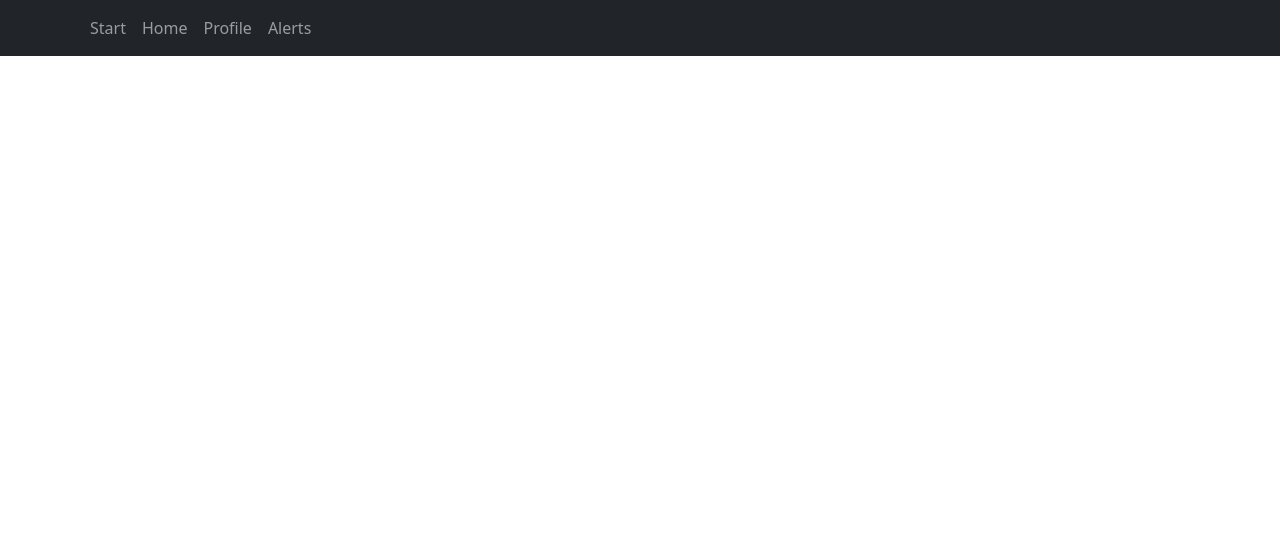
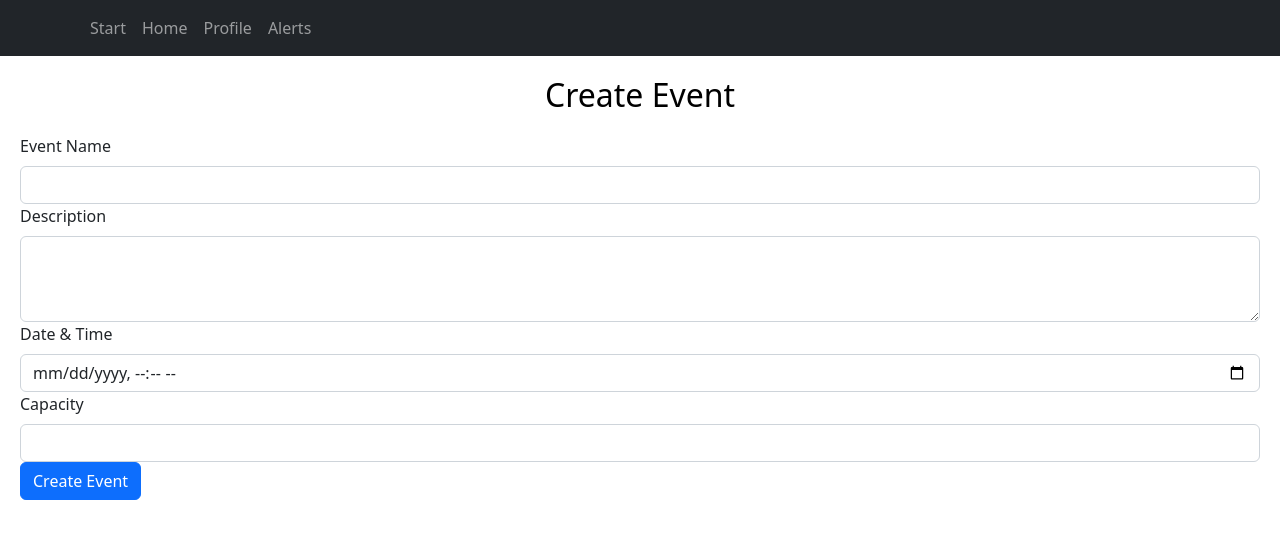
Before and after one commit to Chia-HsuanSu/SalemCircle, a React (Create React App) app in the folder frontend/: page /CreateEvent in a window 1280 px wide. Shown: the top 538 px of the page. Built offline with nearby package versions, Linux system fonts and the light colour scheme.

Commit message:
createEvents

```diff
--- a/frontend/src/App.js
+++ b/frontend/src/App.js
@@ -15,6 +15,7 @@ import ViewEventsPage from "./components/pages/viewEventsPage";
 import EventDetailsPage from "./components/pages/eventDetailPage";
 import MyEventsPage from "./components/pages/myEventsPage";
 import MyFavoritesPage from "./components/pages/myFavoritesPage";
+import CreateEventPage from "./components/pages/createEvent";
 
 export const UserContext = createContext();
 //test change
@@ -40,6 +41,7 @@ const App = () => {
           <Route path="/details/:eventId" element={<EventDetailsPage/>} />
           <Route path="/myEventsPage" element={<MyEventsPage/>} />
           <Route path="/myFavoritesPage" element={<MyFavoritesPage/>} />
+          <Route path="/CreateEvent" element={<CreateEventPage/>} />
 
 
 
--- /dev/null
+++ b/frontend/src/components/pages/createEvent.js
@@ -0,0 +1,56 @@
+import React, { useState } from 'react';
+import axios from 'axios';
+import { Form, Button } from 'react-bootstrap';
+
+const CreateEventPage = () => {
+    const [eventName, setEventName] = useState('');
+    const [description, setDescription] = useState('');
+    const [dateTime, setDateTime] = useState('');
+    const [capacity, setCapacity] = useState('');
+    const [errorMessage, setErrorMessage] = useState('');
+
+    const handleSubmit = async (e) => {
+        e.preventDefault();
+        try {
+            const response = await axios.post('http://localhost:8083/event/create', {
+                eventName,
+                description,
+                dateTime,
+                capacity
+            });
+            console.log('Event created:', response.data);
+            // Optionally, you can redirect the user to another page or display a success message
+        } catch (error) {
+            console.error('Error creating event:', error.response.data);
+            setErrorMessage(error.response.data.error);
+        }
+    };
+
+    return (
+        <div className="create-event-container" style={{ backgroundColor: 'white', minHeight: '100vh', padding: '20px' }}>
+            <h2 style={{ textAlign: 'center', marginBottom: '20px', color: 'black' }}>Create Event</h2>
+            {errorMessage && <div style={{ color: 'red', textAlign: 'center', marginBottom: '10px' }}>{errorMessage}</div>}
+            <Form onSubmit={handleSubmit}>
+                <Form.Group controlId="eventName">
+                    <Form.Label>Event Name</Form.Label>
+                    <Form.Control type="text" value={eventName} onChange={(e) => setEventName(e.target.value)} required />
+                </Form.Group>
+                <Form.Group controlId="description">
+                    <Form.Label>Description</Form.Label>
+                    <Form.Control as="textarea" rows={3} value={description} onChange={(e) => setDescription(e.target.value)} required />
+                </Form.Group>
+                <Form.Group controlId="dateTime">
+                    <Form.Label>Date & Time</Form.Label>
+                    <Form.Control type="datetime-local" value={dateTime} onChange={(e) => setDateTime(e.target.value)} required />
+                </Form.Group>
+                <Form.Group controlId="capacity">
+                    <Form.Label>Capacity</Form.Label>
+                    <Form.Control type="number" value={capacity} onChange={(e) => setCapacity(e.target.value)} required />
+                </Form.Group>
+                <Button variant="primary" type="submit">Create Event</Button>
+            </Form>
+        </div>
+    );
+};
+
+export default CreateEventPage;
```
